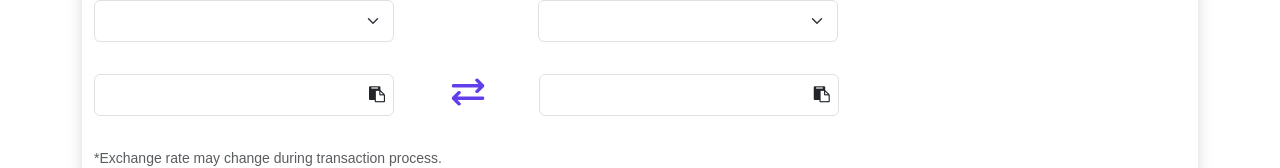
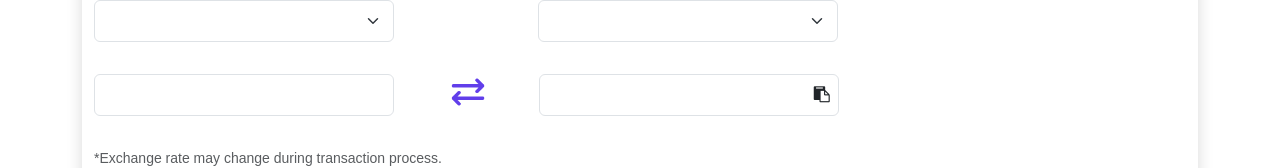
Before and after one commit to harrysan/vue-exchange-currency, a Vue app: page /exchange in a window 1280 px wide. Shown: the part 207-375 px from the top of the page. Built offline with nearby package versions, Linux system fonts and the light colour scheme.

Commit message:
left side change to input

```diff
--- a/src/pages/exchange/ExchangeCurrency.vue
+++ b/src/pages/exchange/ExchangeCurrency.vue
@@ -53,21 +53,12 @@
           <div
             class="d-flex flex-column flex-sm-row justify-content-start align-self-center"
           >
-            <div class="px-2 py-2 border rounded result">
-              <div class="d-flex justify-content-between">
-                <div>{{ result1 }}</div>
-                <div>
-                  <span @click="copyText('result1', result1)"
-                    ><i
-                      class="fa fa-clipboard link-icon"
-                      :class="{ selClass: isCopied1 }"
-                      aria-hidden="true"
-                    ></i
-                    ><span v-if="isCopied1">copied!</span></span
-                  >
-                </div>
-              </div>
-            </div>
+            <input
+              type="number"
+              v-model="result1"
+              @input="onChangeResult1"
+              class="px-2 py-2 border rounded result"
+            />
             <div class="exchange-icon">
               <img
                 src="../../assets/icon/exchange.png"
@@ -197,7 +188,7 @@
 <script>
 import dateFormat from "dateformat";
 import { useStore } from "vuex";
-import { ref } from "vue";
+import { reactive, ref } from "vue";
 import BaseOption from "../../components/ui/BaseOption.vue";
 
 export default {
@@ -213,14 +204,12 @@ export default {
     const dateApi = ref("");
     const isCopied1 = ref(false);
     const isCopied2 = ref(false);
+    const returnData = reactive({ date: "", resultConvert: "" });
 
     const now = new Date();
     const datetoday = dateFormat(now, "dddd, mmmm dS, yyyy, h:MM:ss TT");
 
-    async function onChange(event) {
-      console.log(event.target.value);
-
-      if (value2.value) {
+    async function makeRequest() {
       const value1LowerCase = value1.value.toLowerCase();
       const value2LowerCase = value2.value.toLowerCase();
 
@@ -237,10 +226,37 @@ export default {
       }
 
       const responseval1 = responseData[value1LowerCase];
+      (returnData.date = responseData.date),
+        (returnData.resultConvert = responseval1[value2LowerCase]);
 
-        dateApi.value = responseData.date;
+      console.log(returnData);
+
+      return returnData;
+    }
+
+    async function onChange(event) {
+      console.log(event.target.value);
+
+      if (result1.value == 0) {
         result1.value = 1;
-        result2.value = responseval1[value2LowerCase];
+      }
+
+      if (value2.value) {
+        await makeRequest();
+
+        dateApi.value = returnData.date;
+        result2.value = result1.value * returnData.resultConvert;
+      }
+    }
+
+    function onChangeResult1(e) {
+      console.log(e.target.value);
+
+      if (value2.value) {
+        result2.value = e.target.value * returnData.resultConvert;
+      } else {
+        alert("Please select second currency!");
+        result1.value = 1;
       }
     }
 
@@ -271,6 +287,7 @@ export default {
       result2,
       dateApi,
       onChange,
+      onChangeResult1,
       datetoday,
       currencies,
       isCopied1,
```
Lines whose indentation alone changed are shown as unchanged.
